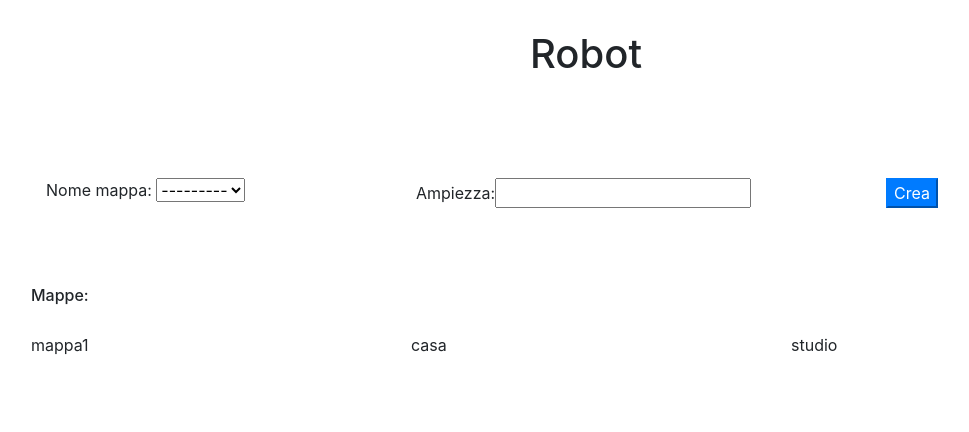
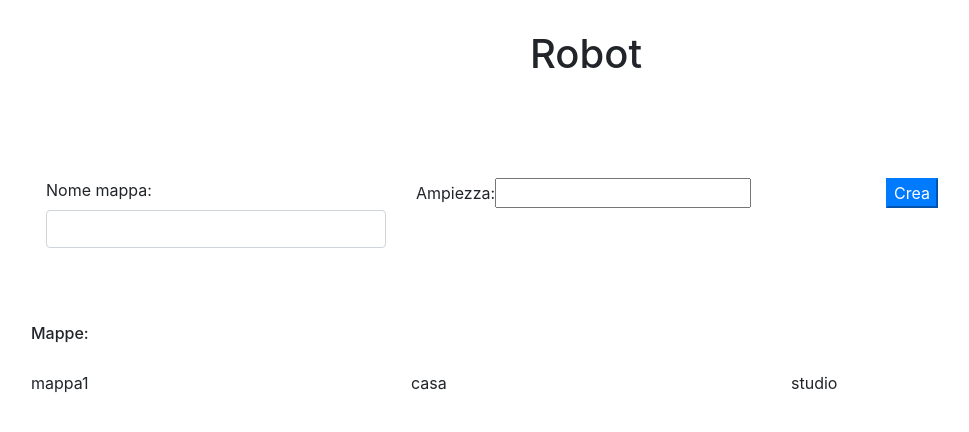
Before and after one commit to Ro0t-set/Roobot-2d, a Django app: page / in a window 1280 px wide. Shown: the top 432 px of the page, without its empty margins (54-1023 px from the left). Run offline with Django 3.2, Linux system fonts and the light colour scheme; data comes from the database, SQL or seed files in the repository; both versions use the stored data as it was after the commit; some libraries are stand-ins or nearby versions.

Commit message:
form update

```diff
--- a/robotica/app/forms.py
+++ b/robotica/app/forms.py
@@ -8,6 +8,9 @@ class MappaForm(forms.ModelForm):
     class Meta:
         model = Mappa
         fields = ('nome_mappa',)
+        widgets = {
+                'nome_mappa': forms.TextInput(attrs={'class': 'form-control'}),
+            }
 
 
 class AmpiezzaForm(forms.Form):
--- a/robotica/app/templates/grafici.html
+++ b/robotica/app/templates/grafici.html
@@ -8,7 +8,10 @@
 
     <meta name="viewport" content="width=device-width, initial-scale=1, shrink-to-fit=no">
 
+
             <link rel="stylesheet" href="{% static 'bootstrap-4.0.0-dist/css/bootstrap.css' %}">
+            <link rel="stylesheet" href="{% static 'bootstrap-4.0.0-dist/css/bootstrap.min.css' %}">
+            <link rel="stylesheet" href="{% static 'bootstrap-4.0.0-dist/js/bootstrap.js' %}">
             <link rel="stylesheet" href="{% static 'grafici.css' %}">
 
   </head>
@@ -40,7 +43,7 @@
             <br>
             <div class="col">
 
-              <button type="submit" class="post-form bottone btn-primary">Crea</button>
+              <button type="submit" class="bottone btn-primary">Crea</button>
 
             </div>
 
```
Also changed, not shown: robotica/db.sqlite3.
